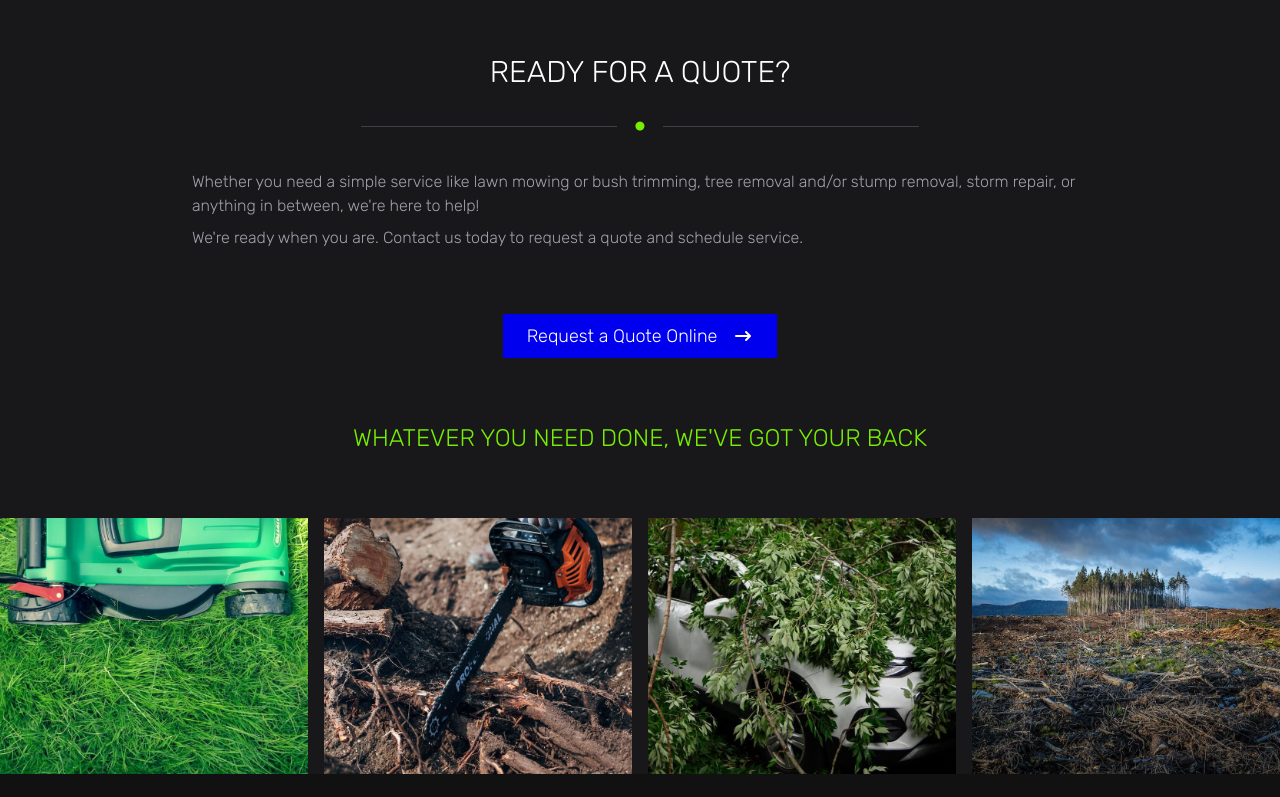
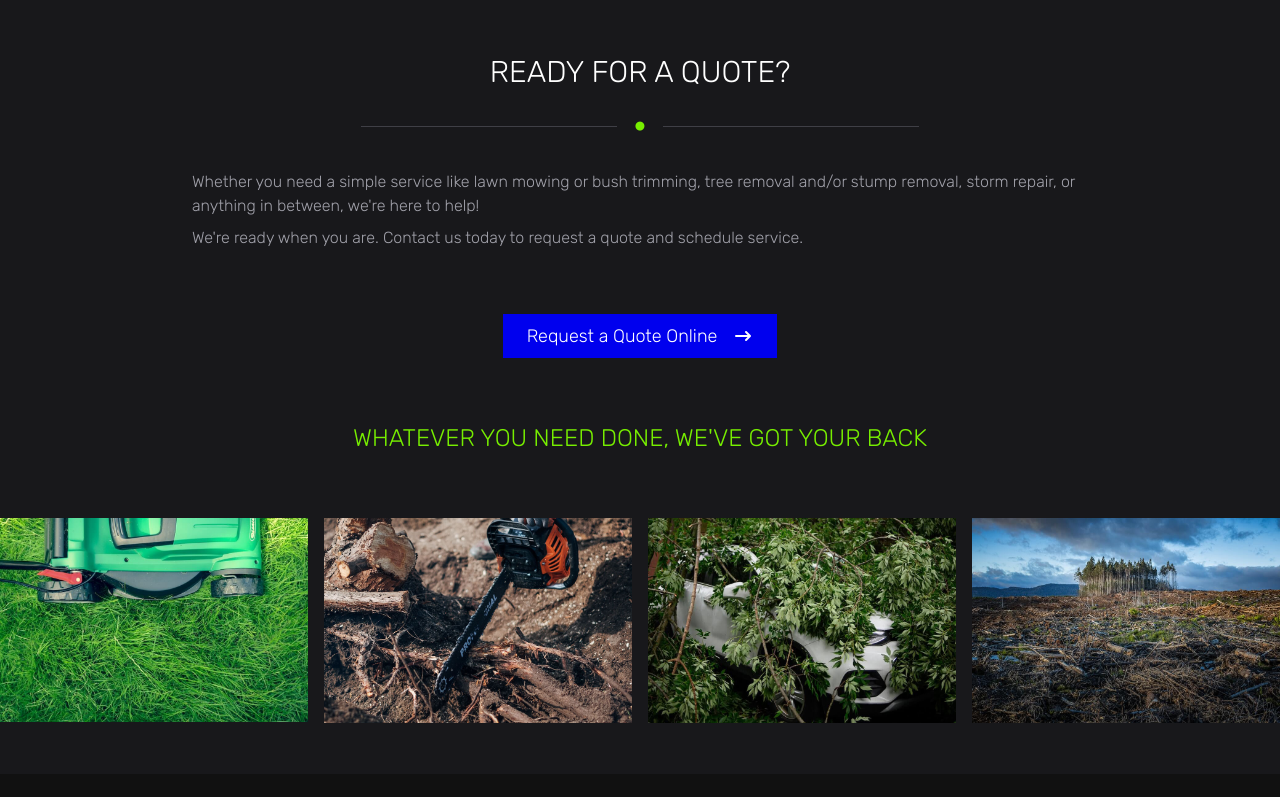
Before and after one commit to keplux/keplux, a Next.js app: page / in a window 1280 px wide. Shown: the part 2000-2797 px from the top of the page. Built offline with nearby package versions, Linux system fonts and the light colour scheme; no server answers.

Commit message:
Statically import images.

```diff
--- a/pages/index.tsx
+++ b/pages/index.tsx
@@ -8,6 +8,14 @@ import { GiTreeBranch } from '@react-icons/all-files/gi/GiTreeBranch';
 import { GiHighGrass } from '@react-icons/all-files/gi/GiHighGrass';
 import { GiLightningStorm } from '@react-icons/all-files/gi/GiLightningStorm';
 import { GiTreeRoots } from '@react-icons/all-files/gi/GiTreeRoots';
+
+import logo from '../public/images/cocos-tree-service-logo.png';
+import grass from '../public/images/grass.jpg';
+import treeCutting from '../public/images/tree-cutting.jpg';
+import mowing from '../public/images/mowing.jpg';
+import chainsaw from '../public/images/chainsaw.jpg';
+import carDamage from '../public/images/car-damage.jpg';
+import landClearing from '../public/images/land-clearing.jpg';
 
 const services = [
   {
@@ -46,19 +54,19 @@ const services = [
 
 const images = [
   {
-    src: '/images/mowing.jpg',
+    src: mowing,
     alt: 'A picture of grass being cut',
   },
   {
-    src: '/images/chainsaw.jpg',
+    src: chainsaw,
     alt: 'A chainsaw cutting through a tree branch',
   },
   {
-    src: '/images/car-damage.jpg',
+    src: carDamage,
     alt: 'A tree fallen on a car',
   },
   {
-    src: '/images/land-clearing.jpg',
+    src: landClearing,
     alt: 'A picture of land clearing',
   },
 ];
@@ -74,7 +82,7 @@ const Home: NextPage = () => {
       <header>
         <div className='relative w-screen h-32 md:h-48'>
           <Image
-            src='/images/grass.jpg'
+            src={grass}
             alt='Grassy header'
             layout='fill'
             objectFit='cover'
@@ -84,10 +92,11 @@ const Home: NextPage = () => {
           <div className='relative max-w-xl -mt-16 mx-auto px-2 py-8 bg-base border border-black'>
             <div className='relative h-72'>
               <Image
-                src='/images/cocos-tree-service-logo.png'
+                src={logo}
                 alt="Coco's Tree Service logo"
                 layout='fill'
                 objectFit='contain'
+                priority
               />
             </div>
           </div>
@@ -121,7 +130,7 @@ const Home: NextPage = () => {
       <section className='mt-16 md:mt-32'>
         <div className='relative w-screen h-80'>
           <Image
-            src='/images/tree-cutting.jpg'
+            src={treeCutting}
             alt='Worker cutting tree limbs'
             layout='fill'
             objectFit='cover'
@@ -200,16 +209,11 @@ const Home: NextPage = () => {
         <h2 className='text-center text-2xl text-secondary-500 uppercase'>
           Whatever you need done, we&apos;ve got your back
         </h2>
-        <div className='mt-16 grid gap-4 grid-cols-1 lg:grid-cols-2 xl:grid-cols-4'>
+        <div className='mt-16 grid gap-4 grid-cols-1 lg:grid-cols-2 xl:grid-cols-4 max-w-[1920px] mx-auto'>
           {images.map((img, index) => {
             return (
-              <div key={index} className='relative h-64'>
-                <Image
-                  src={img.src}
-                  alt={img.alt}
-                  layout='fill'
-                  objectFit='cover'
-                />
+              <div key={index} className='relative h-64 overflow-hidden'>
+                <Image src={img.src} alt={img.alt} objectFit='cover' />
               </div>
             );
           })}
--- a/src/components/navbar/index.tsx
+++ b/src/components/navbar/index.tsx
@@ -1,6 +1,8 @@
 import { Disclosure, Transition } from '@headlessui/react';
 import Image from 'next/image';
 import Link from 'next/link';
+
+import logo from '../../../public/images/cocos-tree-service-badge.png';
 
 const navItems = [
   {
@@ -15,10 +17,10 @@ const navItems = [
 
 const MobileNavbar = () => {
   return (
-    <div className='flex justify-between w-full md:hidden'>
-      <div className='relative w-12 h-12'>
+    <div className='flex justify-between items-center w-full md:hidden'>
+      <div className='relative w-16 h-16'>
         <Image
-          src='/images/cocos-tree-service-badge.png'
+          src={logo}
           alt="CoCo's Tree Service logo"
           layout='fill'
           objectFit='contain'
@@ -105,7 +107,10 @@ const MobileNavbar = () => {
                         </span>
                       </a>
                     </div>
-                    <a href='#' className='absolute top-1/2 -translate-y-1/2 right-4'>
+                    <a
+                      href='#'
+                      className='absolute top-1/2 -translate-y-1/2 right-4'
+                    >
                       <svg
                         fill='currentColor'
                         viewBox='0 0 24 24'
```
